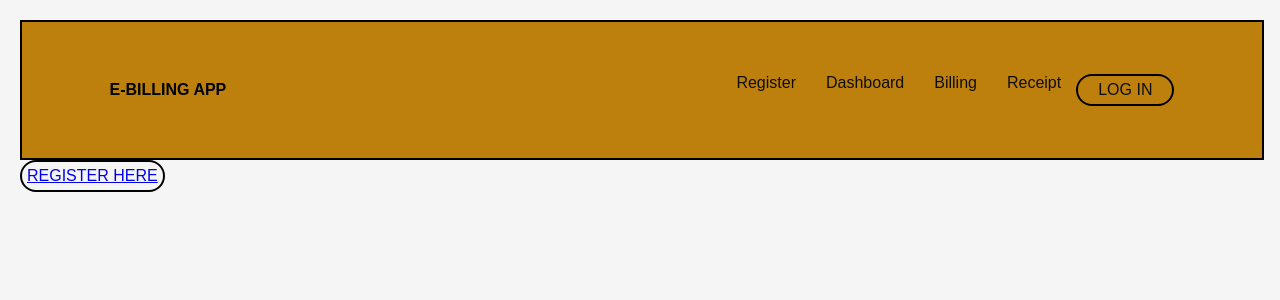
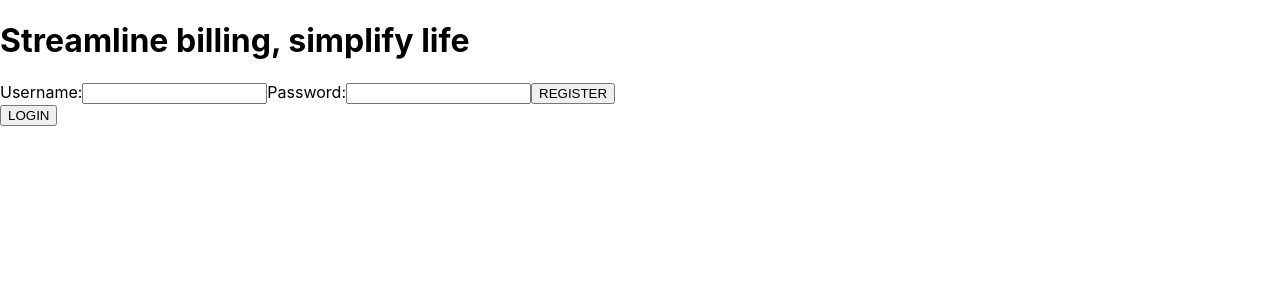
Before and after one commit to jadecrpn/E-Bayad-Center, a React (Create React App) app: page / in a window 1280 px wide. Shown: the top 300 px of the page. Built offline with nearby package versions, Linux system fonts and the light colour scheme.

Commit message:
Update App.js
an scratch/ guide to start

```diff
--- a/src/App.js
+++ b/src/App.js
@@ -1,42 +1,51 @@
-// src/App.js
-import React from 'react';
-import { BrowserRouter as Router, Routes, Route } from 'react-router-dom';
-import RegisterForm from './components/RegisterForm';
-import Dashboard from './components/Dashboard';
-import BillingOperations from './components/BillingOperations';
-import Receipt from './components/Receipt';
+import React, { useState } from 'react';
 
-import './App.css';
+function App() {
+  const [username, setUsername] = useState('');
+  const [password, setPassword] = useState('');
 
-const App = () => {
+  const handleUsernameChange = (event) => {
+    setUsername(event.target.value);
+  };
+
+  const handlePasswordChange = (event) => {
+    setPassword(event.target.value);
+  };
+
+  const handleFormSubmit = (event) => {
+    event.preventDefault();
+    // Add registration or login logic here
+  };
+
   return (
-    <Router>
-      <div className="container">
-        <nav>
-            <div class = "title"> E-BILLING APP </div>
-            <div class ="nav-buttons ">
-
-              <a href="/register">Register</a>
-              <a href="/dashboard">Dashboard</a>
-              <a href="/billing">Billing</a>
-              <a href="/receipt">Receipt</a>
-
-              <button className = "nav-buttons"> <a href="/register" > LOG IN </a></button>
-            </div>
-        </nav>
-
-        <button><a href="/register" > REGISTER HERE </a></button>
-
-        <Routes>
-          <Route path="/register" element={<RegisterForm />} />
-          <Route path="/dashboard" element={<Dashboard />} />
-          <Route path="/billing"  element={<BillingOperations />} />
-          <Route path="/receipt" element={<Receipt />} />
-        </Routes>
-
-      </div>
-    </Router>
+    <div className="App">
+      <header className="App-header">
+        <h1>Streamline billing, simplify life</h1>
+        <form onSubmit={handleFormSubmit}>
+          <label htmlFor="username">
+            Username:
+            <input
+              type="text"
+              id="username"
+              value={username}
+              onChange={handleUsernameChange}
+            />
+          </label>
+          <label htmlFor="password">
+            Password:
+            <input
+              type="password"
+              id="password"
+              value={password}
+              onChange={handlePasswordChange}
+            />
+          </label>
+          <button type="submit">REGISTER</button>
+        </form>
+        <button>LOGIN</button>
+      </header>
+    </div>
   );
-};
+}
 
 export default App;
```
